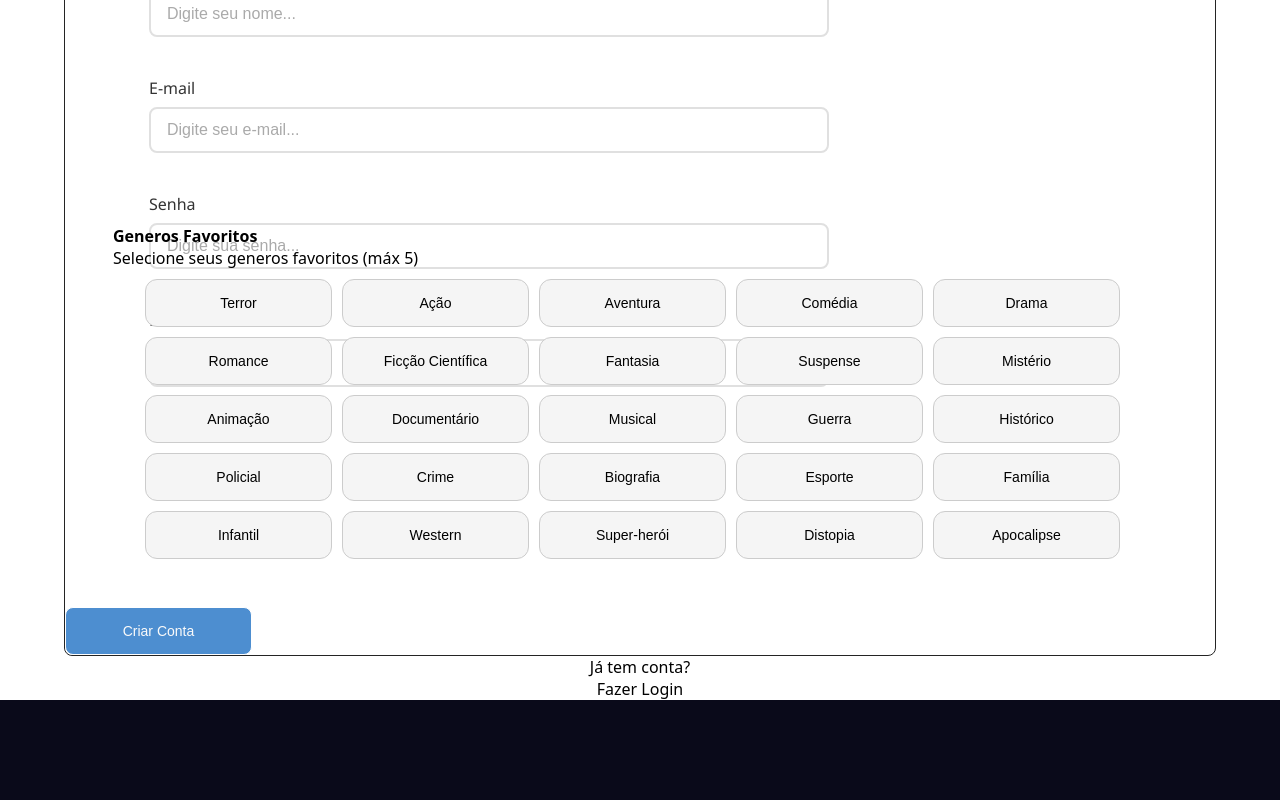
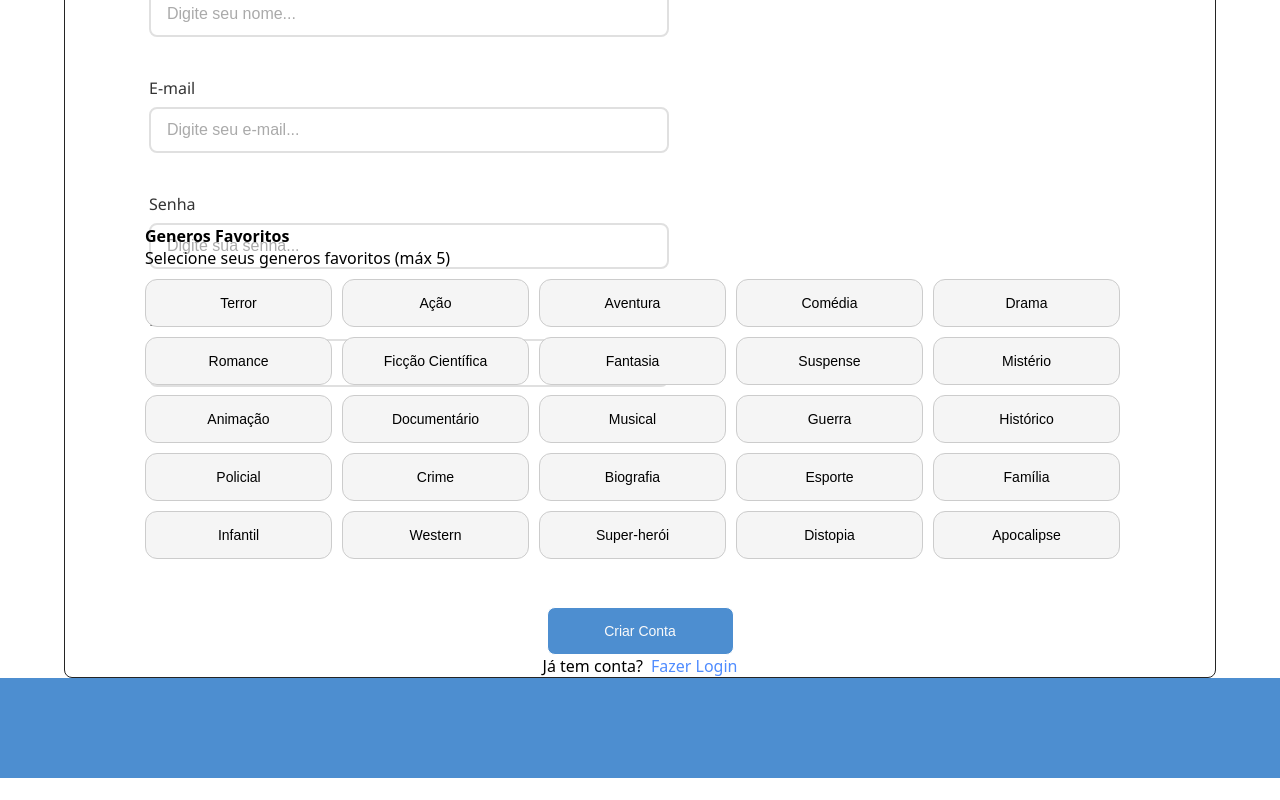
Before and after one commit to AlexGomes34/tema-conectabook, a React (Vite) app in the folder codes/frontend/tcc-conectabook/: page /cadastro in a window 1280 px wide. Shown: the part 465-1265 px from the top of the page. After the commit the page ends 1243 px from the top, so only its background shows below. Built offline with nearby package versions, Linux system fonts and the light colour scheme.

Commit message:
Estilizacao Cadastro

```diff
--- a/codes/frontend/tcc-conectabook/src/components/input/index.jsx
+++ b/codes/frontend/tcc-conectabook/src/components/input/index.jsx
@@ -1,6 +1,6 @@
 import './input.css'
 
-function Input({ label, placeholder, value, onChange, type = "text", name }) {
+function Input({ label, placeholder, value, onChange, type = "text", name, required }) {
     return (
         <div className='input-group'>
             <label>{label}</label>
@@ -10,7 +10,7 @@ function Input({ label, placeholder, value, onChange, type = "text", name }) {
                 placeholder={placeholder}
                 value={value}
                 onChange={onChange}
-
+                required={required}
             />
         </div>
     )
--- a/codes/frontend/tcc-conectabook/src/pages/Cadastro/index.jsx
+++ b/codes/frontend/tcc-conectabook/src/pages/Cadastro/index.jsx
@@ -12,11 +12,11 @@ import { text } from "@fortawesome/fontawesome-svg-core"
 //============== ARRAYS ================
 
 const INPUT_DATA = [
-    { id: 1, name: "usuario", label: "Nome de Usuário", placeholder: "Digite seu usuário...", type: "text" },
-    { id: 2, name: "nome", label: "Nome Completo", placeholder: "Digite seu nome...", type: "text" },
-    { id: 3, name: "email", label: "E-mail", placeholder: "Digite seu e-mail...", type: "email" },
-    { id: 4, name: "senha", label: "Senha", placeholder: "Digite sua senha...", type: "password" },
-    { id: 5, name: "nascimento", label: "Data de Nascimento", type: "date" },
+    { id: 1, name: "usuario", label: "Nome de Usuário", placeholder: "Digite seu usuário...", type: "text", required:true },
+    { id: 2, name: "nome", label: "Nome Completo", placeholder: "Digite seu nome...", type: "text", required:true },
+    { id: 3, name: "email", label: "E-mail", placeholder: "Digite seu e-mail...", type: "email", required:true },
+    { id: 4, name: "senha", label: "Senha", placeholder: "Digite sua senha...", type: "password", required:true },
+    { id: 5, name: "nascimento", label: "Data de Nascimento", type: "date", required:true },
 ]
 
 const GENEROS_DATA = [
@@ -126,6 +126,7 @@ function Cadastro() {
                                         value={form[input.name]}
                                         onChange={handleChange}
                                         type={input.type}
+                                        required={input.required}
                                     />
                                 </div>
                             ))}
@@ -146,18 +147,23 @@ function Cadastro() {
                                 ))}
                             </div>
                         </div>
+                        <div className="down-cadastro">
                         <Button
                             text="Criar Conta"
                             type="submit"
                         />
+                        <div className="link-login">
+                            <p>Já tem conta?</p>
+                            <a className="link-cadastro" href="/login">Fazer Login</a>
+                        </div>
+                        </div>
+
                     </form>
                 </div>
 
 
 
 
-                <p>Já tem conta?</p>
-                <a className="link-cadastro" href="/login">Fazer Login</a>
             </main>
             <footer className="footer-cadastro">
 
--- a/codes/frontend/tcc-conectabook/src/pages/Cadastro/style.css
+++ b/codes/frontend/tcc-conectabook/src/pages/Cadastro/style.css
@@ -37,17 +37,26 @@ body{
 }
 
 .input{
-    width: 45rem;
+    width: 35rem;
 }
 
 .main-cadastro{
     display: flex;
     flex-direction: column;
     align-items: center;
+    min-height: 85.5vh;
 }
 
 .generos-favoritos{
     padding-left: 3rem;
+}
+
+.generos-favoritos p{
+    padding-left: 2rem;
+}
+
+.generos-favoritos h4{
+    padding-left: 2rem;
 }
 
 .generos-container {
@@ -96,3 +105,23 @@ body{
     width: 90%;
     border-radius: 8px;
 }
+
+.footer-cadastro{
+    background-color: #4D8ED0;
+}
+
+.link-login{
+    display: flex;
+    gap: 8px;
+}
+
+.link-login a{
+    color: #4f8cff;
+}
+
+.down-cadastro{
+    display: flex;
+    flex-direction: column;
+    align-items: center;
+    justify-content: center;
+}
--- a/codes/frontend/tcc-conectabook/src/pages/Login/index.jsx
+++ b/codes/frontend/tcc-conectabook/src/pages/Login/index.jsx
@@ -96,10 +96,12 @@ function Login() {
                         <Input
                             label={"E-mail"}
                             value={email}
+                            type={"email"}
                             placeholder={"Digite seu e-mail"}
                             onChange={(e) =>{
                                 setEmail(e.target.value)
                                 setErro("")}}
+                                required={true}
 
                         />
 
@@ -114,6 +116,7 @@ function Login() {
                                     setSenha(e.target.value)
                                     setErro("")
                                 }}
+                                required={true}
                             />
                             <a className="esqueci-senha" href="/recuperarSenha">Esqueci minha senha</a>
                         </div>
```
